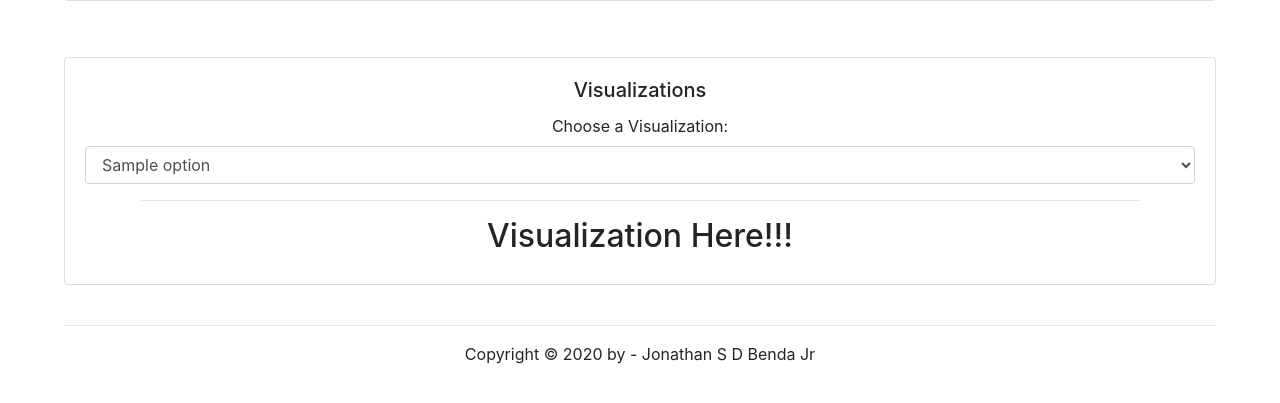
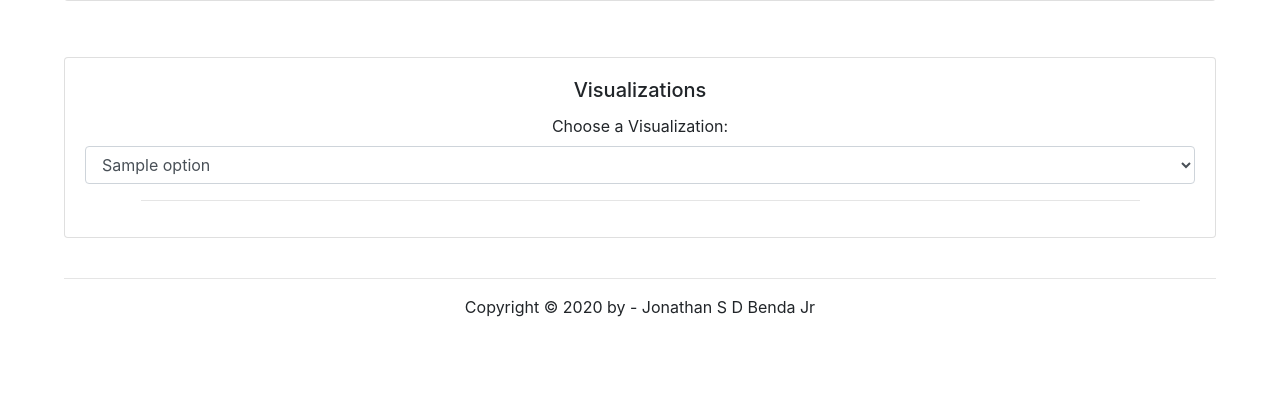
Before and after one commit to JonathanBendaJr/Ireland-covid-data-analysis, a Python web app: template templates/analysis.html in a window 1280 px wide. Shown: the part 316-719 px from the top of the page. Run offline with Jinja, Linux system fonts and the light colour scheme; the template is opened without the code that fills it: most values are stand-ins (such as "Sample title", 1, 10 or a date in 2020); some libraries are stand-ins or nearby versions.

Commit message:
Web App Updates for analysis page

```diff
--- a/templates/analysis.html
+++ b/templates/analysis.html
@@ -31,7 +31,6 @@
             <hr />
 
             <div id="plots">
-                <h2>Visualization Here!!!</h2>
 
             </div>
         </div>
```
